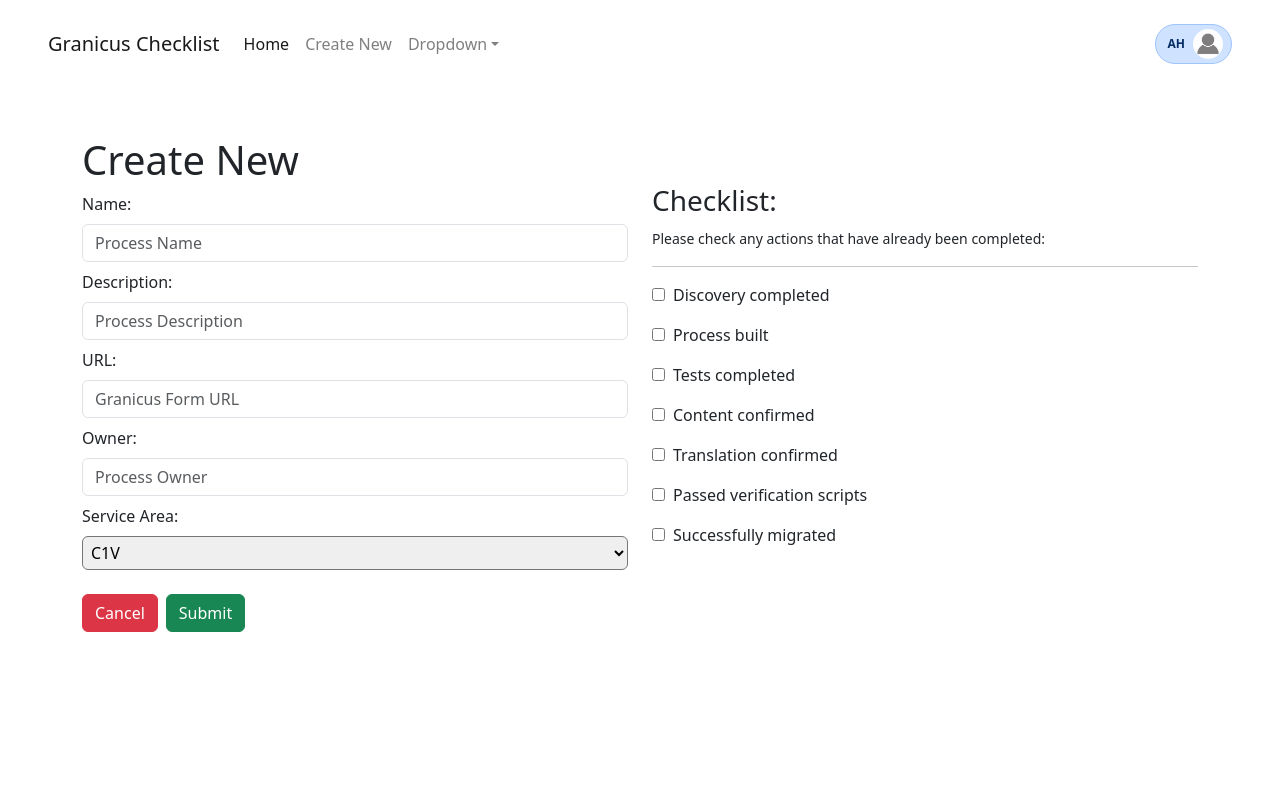
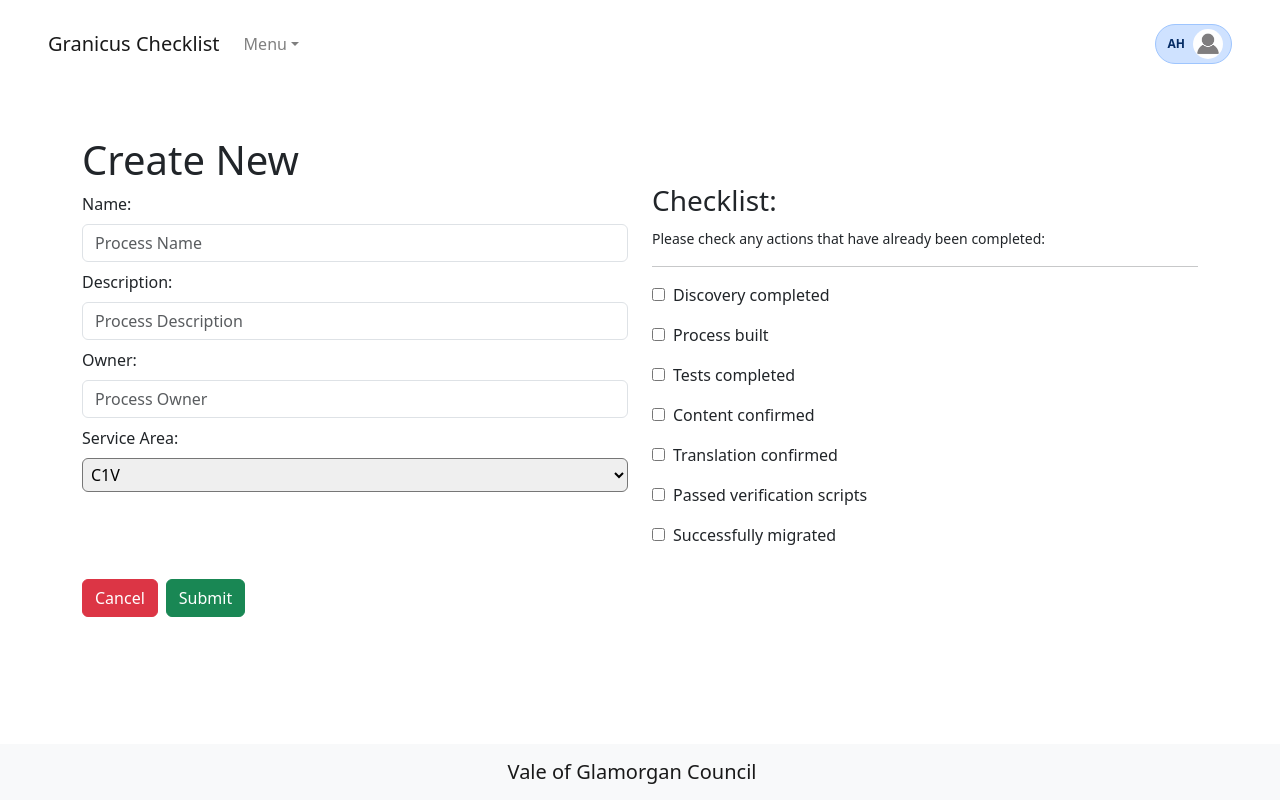
Before and after one commit to alexheywood/react-crud-project-manager, a React (Vite) app in the folder client/: page /create in a window 1280 px wide. Built offline with nearby package versions, Linux system fonts and the light colour scheme.

Commit message:
new readMe, removed URL and complete as state, URL now auto generated

```diff
--- a/client/src/App.jsx
+++ b/client/src/App.jsx
@@ -24,6 +24,7 @@
           />
         </Routes>
       </BrowserRouter >
+      <Footer />
     </>
   )
 }
--- a/client/src/CreateProcess.jsx
+++ b/client/src/CreateProcess.jsx
@@ -10,7 +10,6 @@
     const [description, setDescription] = useState('');
     const [serviceArea, setServiceArea] = useState('');
     const [owner, setOwner] = useState('');
-    const [url, setUrl] = useState('');
     const [hasDiscovery, setHasDiscovery] = useState(false);
     const [hasBuild, setHasBuild] = useState(false);
     const [hasTests, setHasTests] = useState(false);
@@ -18,13 +17,14 @@
     const [hasTranslation, setHasTranslation] = useState(false);
     const [passedVerify, setPassedVerify] = useState(false);
     const [hasMigrated, setHasMigrated] = useState(false)
-    const [completed, setCompleted] = useState(false);
 
 
     const navigate = useNavigate();
 
 
-    function submitData() {
+    function submitData(event) {
+
+        event.preventDefault()
 
         axios.post("http://localhost:3001/create",
             {
@@ -32,7 +32,6 @@
                 description,
                 serviceArea,
                 owner,
-                url,
                 hasDiscovery,
                 hasBuild,
                 hasTests,
@@ -40,7 +39,6 @@
                 hasTranslation,
                 passedVerify,
                 hasMigrated,
-                completed
             }).then(result => {
                 console.log(result)
                 navigate('/')
@@ -65,10 +63,10 @@
                                 <label htmlFor="description">Description:</label>
                                 <input required onChange={(e) => setDescription(e.target.value)} id="description" type="text" placeholder="Process Description" className="form-control"></input>
                             </div>
-                            <div className="mb-2">
+                            {/* <div className="mb-2">
                                 <label htmlFor="url">URL:</label>
                                 <input onChange={(e) => setUrl(e.target.value)} type="text" id="url" placeholder="Granicus Form URL" className="form-control"></input>
-                            </div>
+                            </div> */}
                             <div className="mb-2">
                                 <label htmlFor="owner">Owner:</label>
                                 <input required onChange={(e) => setOwner(e.target.value)} id="owner" type="text" placeholder="Process Owner" className="form-control"></input>
--- a/client/src/Footer.jsx
+++ b/client/src/Footer.jsx
@@ -1,10 +1,10 @@
-import logo from '../public/logo.jpg'
+import logo from '/logo.jpg'
 
 export default function Footer() {
 
     return (
-        <footer className="navbar-fixed-bottom bg-light py-4 border-top text-center justify-content-center">
-            <small>Vale of Glamorgan Council</small>
-        </footer>
+        <nav className="navbar fixed-bottom navbar-light bg-light text-center justify-content-center">
+            <small><a className="navbar-brand" href="#">Vale of Glamorgan Council</a></small>
+        </nav>
     )
 }
--- a/client/src/Header.jsx
+++ b/client/src/Header.jsx
@@ -1,4 +1,4 @@
-import image from '../public/profile.jpg'
+import image from '/profile.jpg'
 export default function Header() {
 
     return (
@@ -11,17 +11,13 @@
 
                 <div className="collapse navbar-collapse" id="navbarSupportedContent">
                     <ul className="navbar-nav mr-auto">
-                        <li className="nav-item active">
-                            <a className="nav-link" href="/">Home</a>
-                        </li>
-                        <li className="nav-item">
-                            <a className="nav-link" href="/create">Create New</a>
-                        </li>
+
                         <li className="nav-item dropdown">
                             <a className="nav-link dropdown-toggle" href="#" id="navbarDropdown" role="button" data-toggle="dropdown" aria-haspopup="true" aria-expanded="false">
-                                Dropdown
+                                Menu
                             </a>
                             <div className="dropdown-menu" aria-labelledby="navbarDropdown">
+                                <a className="dropdown-item" href="/faq">Create New</a>
                                 <a className="dropdown-item" href="/faq">FAQ</a>
                                 <a className="dropdown-item" href="/help">Technical Help</a>
                             </div>
--- a/client/src/Process.jsx
+++ b/client/src/Process.jsx
@@ -5,7 +5,7 @@
 import { BsCheckCircleFill } from "react-icons/bs";
 import { BsFillXCircleFill } from "react-icons/bs";
 
-export default function UpdateProcess() {
+export default function Process() {
 
     const { id } = useParams();
     const [name, setName] = useState('');
@@ -18,7 +18,6 @@
     const [hasTranslation, setHasTranslation] = useState();
     const [passedVerify, setPassedVerify] = useState();
     const [hasMigrated, setHasMigrated] = useState();
-    const [url, setUrl] = useState();
 
     const navigate = useNavigate();
 
@@ -36,12 +35,12 @@
                 setHasTranslation(res.data.hasTranslation)
                 setPassedVerify(res.data.passedVerify)
                 setHasMigrated(res.data.hasMigrated)
-                setUrl(res.data.url)
-
             })
             .catch(err => console.log(err))
 
     }, [])
+
+    const formattedURL = `https://valeofglamorgancouncil-customerportal.achieveservice.com/en/service/` + name.split(' ').join('_');
 
 
     return (
@@ -52,7 +51,7 @@
                 <div className="my-3">
                     <h1>Process Details</h1>
                     <small>Process ID: {id}</small><br />
-                    <small>URL: <a href={url}>{url}</a></small>
+                    <small>URL: <a href={formattedURL}>{formattedURL}</a></small>
                 </div>
                 <table className="table">
                     <tbody>
--- a/client/src/Processes.jsx
+++ b/client/src/Processes.jsx
@@ -3,6 +3,8 @@
 import { Link } from 'react-router-dom';
 import { BsCheckCircleFill } from "react-icons/bs";
 import { BsFillXCircleFill } from "react-icons/bs";
+import { MdModeEdit } from "react-icons/md";
+import { MdDeleteForever } from "react-icons/md";
 
 export default function Processes() {
 
@@ -38,7 +40,7 @@
     return (
         <>
 
-            <div className="container-lg vh-100">
+            <div className="container vh-50">
                 <div className="bg-white rounded">
                     <h1 className='mt-5'>Process List</h1>
                     <Link to="/create" className="btn btn-primary my-3">Create New</Link>
@@ -63,8 +65,8 @@
                                             <td>{process.serviceArea}</td>
                                             <td className="text-center">{process.complete ? <BsCheckCircleFill color='green' /> : <BsFillXCircleFill color='red' />} </td>
                                             <td className="my-3 text-center">
-                                                <Link to={`/update/${process._id}`} className="my-md-0 my-3 btn btn-success mx-sm-1 mx-lg-3">Update</Link>
-                                                <button onClick={(e) => handleDelete(process._id)} className="btn btn-danger">Delete</button>
+                                                <Link to={`/update/${process._id}`} className="my-md-0 my-3 mx-sm-1 mx-lg-3"><MdModeEdit size={20} /></Link>
+                                                <button className="btn" onClick={(e) => handleDelete(process._id)}><MdDeleteForever color='red' size={22} /></button>
                                             </td>
                                         </tr>
                                     )
--- a/client/src/UpdateProcess.jsx
+++ b/client/src/UpdateProcess.jsx
@@ -17,7 +17,6 @@
     const [hasTranslation, setHasTranslation] = useState(false);
     const [passedVerify, setPassedVerify] = useState(false);
     const [hasMigrated, setHasMigrated] = useState(false);
-    const [complete, setComplete] = useState(false)
 
     const navigate = useNavigate();
 
@@ -37,17 +36,29 @@
                 setHasTranslation(res.data.hasTranslation)
                 setPassedVerify(res.data.passedVerify)
                 setHasMigrated(res.data.hasMigrated)
-                setComplete(res.data.complete)
+
             }).catch(err => console.log(err))
     }, [])
 
 
-
     function updateData(e) {
         e.preventDefault();
-        axios.put("http://localhost:3001/updateProcess/" + id, { name, description, serviceArea, owner, hasDiscovery, hasBuild, hasTests, hasContent, hasTranslation, passedVerify, hasMigrated, complete })
+        axios.put("http://localhost:3001/updateProcess/" + id, {
+            name,
+            description,
+            serviceArea,
+            owner,
+            hasDiscovery,
+            hasBuild,
+            hasTests,
+            hasContent,
+            hasTranslation,
+            passedVerify,
+            hasMigrated
+        })
             .then(res => {
                 console.log(res)
+                navigate('/')
             })
             .catch(err => res.json(err))
     }
@@ -74,12 +85,6 @@
                                     setDescription(e.target.value)
                                 }}
                                     value={description} id="description" type="text" placeholder="Process Description" className="form-control"></input>
-                            </div>
-                            <div className="mb-2">
-                                <label htmlFor="url">URL:</label>
-                                <input onChange={(e) => {
-                                    setUrl(e.target.value)
-                                }} type="text" id="url" value={url} placeholder="Granicus Form URL" className="form-control"></input>
                             </div>
                             <div className="mb-2">
                                 <label htmlFor="owner">Owner:</label>
```
Also changed, not shown: 2 other files (tests, documents, lock files or other folders).
